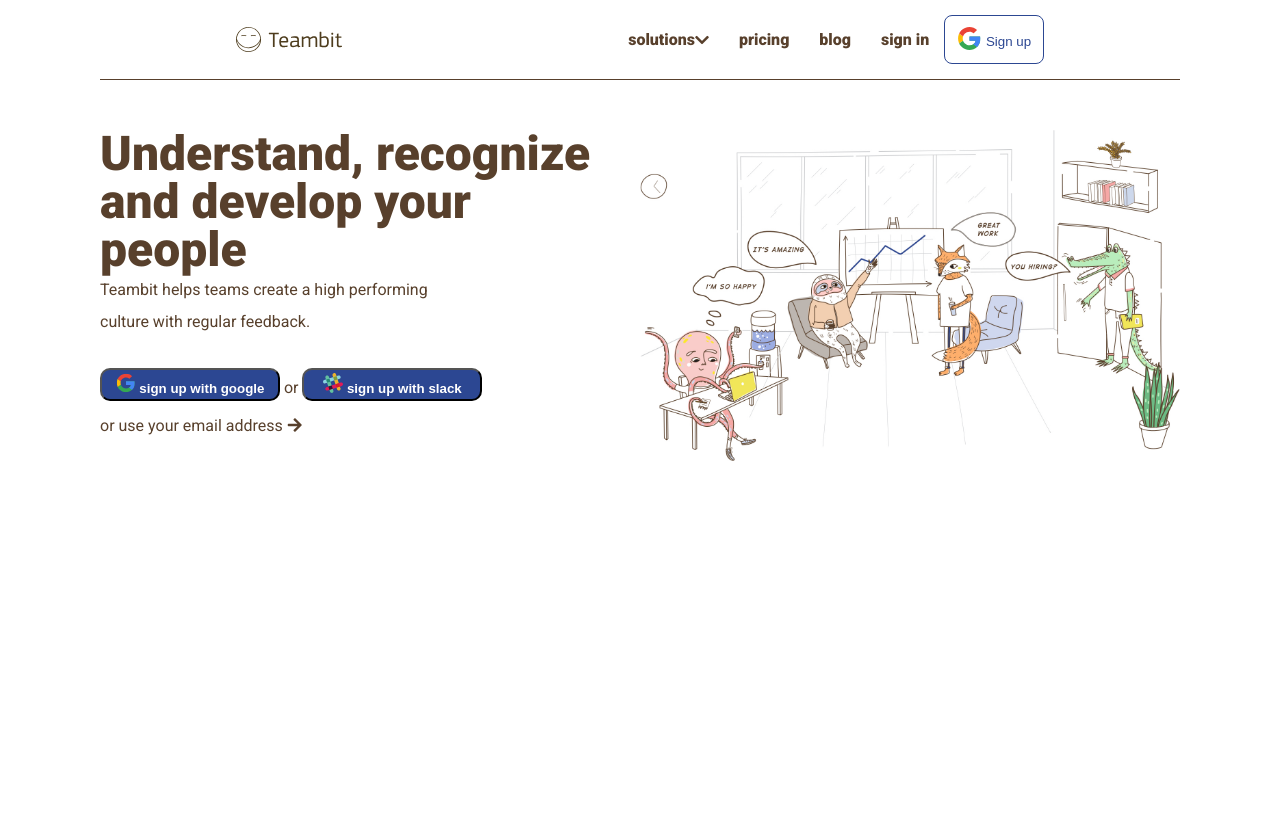
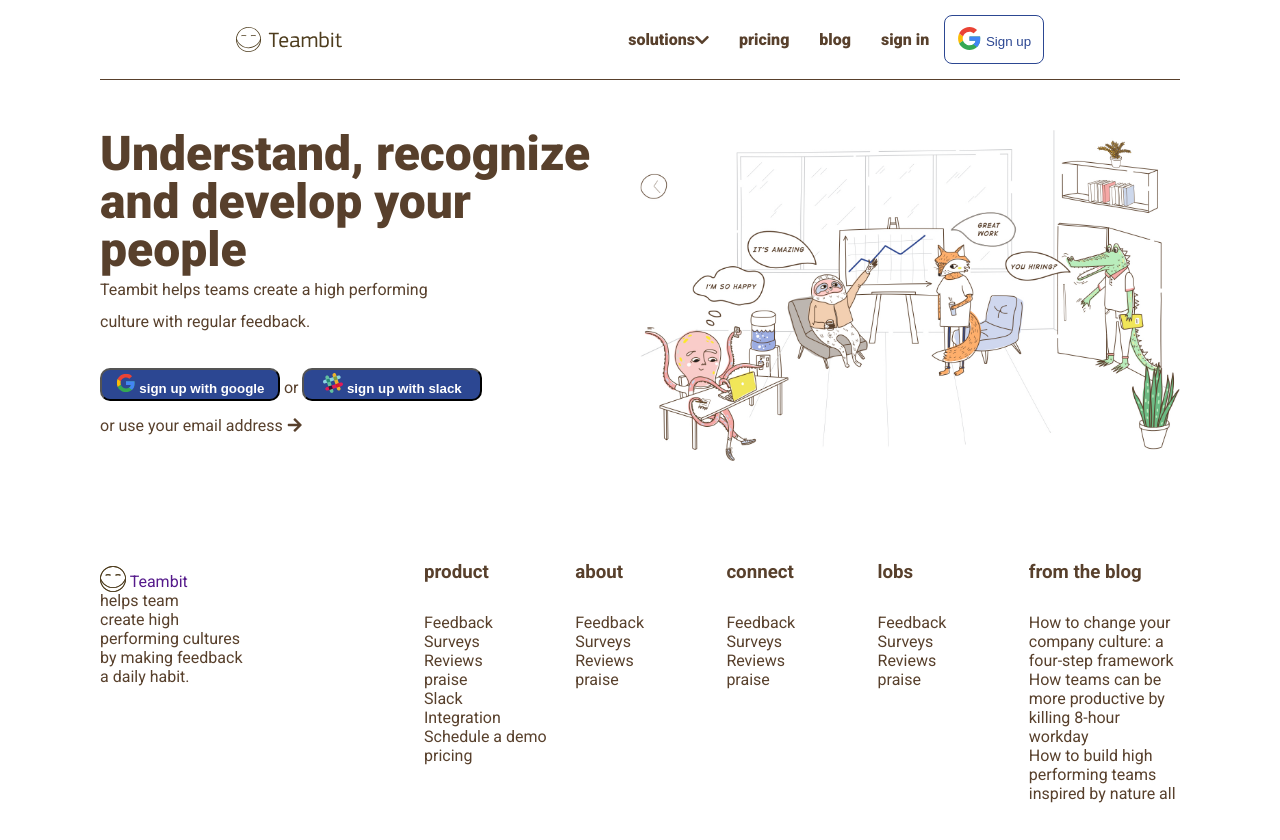
Before and after one commit to matteobuscicchio/node-sass-teambit, a website: page index.html in a window 1280 px wide. Before the commit the page ends 800 px from the top, so only its background shows below. Drawn offline with nearby package versions, Linux system fonts and the light colour scheme.

Commit message:
footer completato

```diff
--- a/index.html
+++ b/index.html
@@ -75,7 +75,25 @@
 
 			<main></main>
 
-			<footer></footer>
+			<footer>
+
+				<div class="user_advice">
+
+					<img src="dist/img/logo-small.svg" alt="teambit smile logo">
+					<a href="">Teambit</a>
+					<p>helps team <br> create high <br> performing cultures <br> by making feedback <br> a daily habit.</p>
+				</div>
+
+				<div class="link_side">
+
+					<div class="links" v-for="section in footer.linkList">
+						<h3>{{section.title}}</h3>
+						<ul>
+							<li v-for="link in section.links">{{link}}</li>
+						</ul>
+					</div>
+				</div>
+			</footer>
 		</div>
 
 		<!-- JS -->
--- a/src/main.js
+++ b/src/main.js
@@ -1,4 +1,32 @@
 let app = new Vue({
     el:'#app',
-    data:{},
+    data:{
+
+        // sezione: FOOTER
+        footer:{
+            linkList:[
+                {
+                    title:'product',
+                    links:['Feedback','Surveys','Reviews','praise','Slack','Integration','Schedule a demo','pricing'],
+                },
+                {
+                    title:'about',
+                    links:['Feedback','Surveys','Reviews','praise'],
+                },
+                {
+                    title:'connect',
+                    links:['Feedback','Surveys','Reviews','praise'],
+                },
+                {
+                    title:'lobs',
+                    links:['Feedback','Surveys','Reviews','praise'],
+                },
+                {
+                    title:'from the blog',
+                    links:['How to change your company culture: a four-step framework','How teams can be more productive by killing 8-hour workday','How to build high performing teams inspired by nature all'],
+                    // links:['lorem','lorem','lorem','lorem','lorem','lorem','lorem','lorem','lorem','lorem','lorem','lorem','lorem','lorem','lorem','lorem','lorem','lorem','lorem'],
+                },
+            ],
+        },
+    },
 });
--- a/src/partials/_footer.scss
+++ b/src/partials/_footer.scss
@@ -0,0 +1,27 @@
+footer{
+    display: flex;
+    padding: 50px 100px;
+    .user_advice {
+        width: 30%;
+        img {
+            position: relative;
+            top: 5px;
+        };
+        a {
+            text-decoration: none;
+        };
+    };
+    .link_side {
+      width: 70%;
+      display: flex;
+        .links {
+            width: 20%;
+            h3 {
+                margin-bottom: 30px;
+            };
+            ul {
+                list-style: none;
+            };
+        };
+    };
+}
```
Also changed, not shown: dist/css/style.css, dist/js/main.js.
